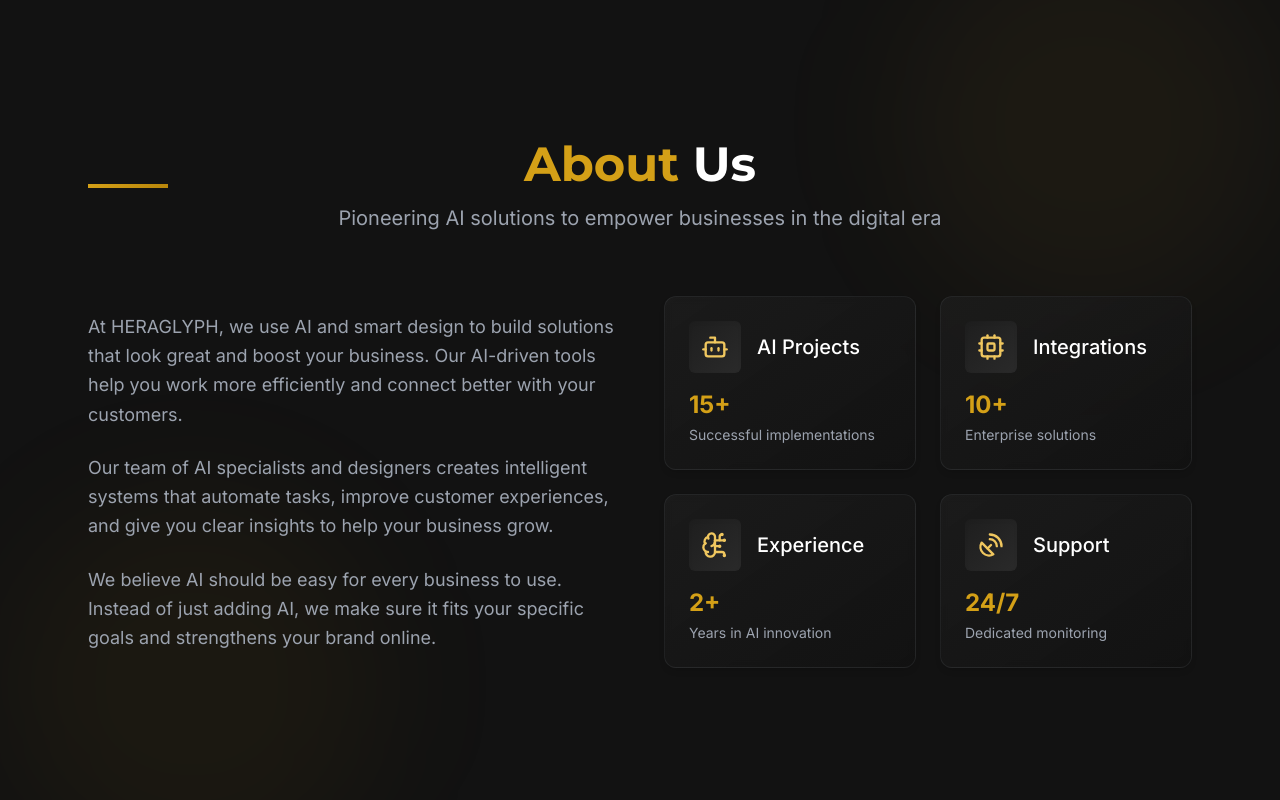
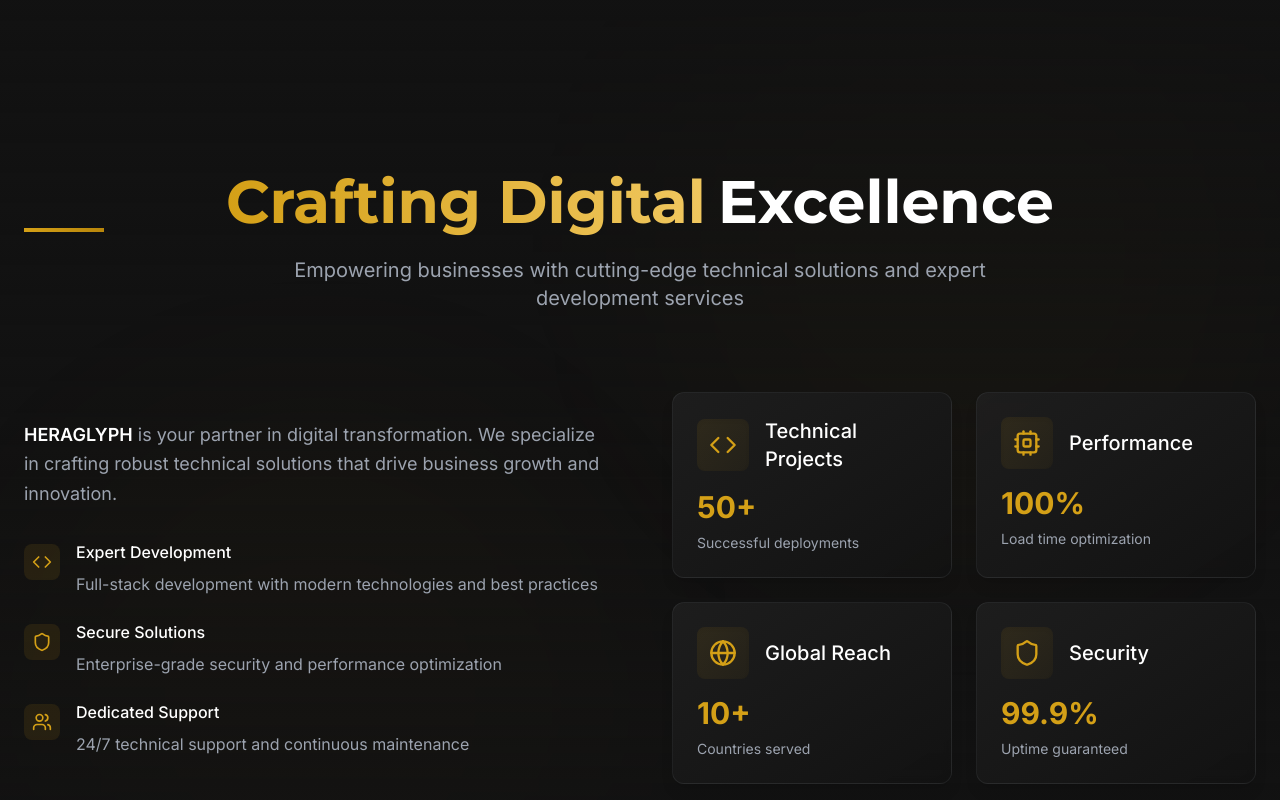
Before and after one commit to SaifAbdelsalam/heraglyph-portfolio-forge, a React (Vite) app: page / in a window 1280 px wide. Shown: the part 2020-2820 px from the top of the page. Built offline with nearby package versions, Linux system fonts and the light colour scheme.

Commit message:
Update AboutSection.tsx

```diff
--- a/src/components/AboutSection.tsx
+++ b/src/components/AboutSection.tsx
@@ -1,5 +1,4 @@
-
-import { Bot, Cpu, SatelliteDish, BrainCircuit } from 'lucide-react';
+import { Bot, Cpu, SatelliteDish, BrainCircuit, Code, Users, Globe, Shield } from 'lucide-react';
 import { motion } from 'framer-motion';
 
 const containerVariants = {
@@ -7,64 +6,123 @@ const containerVariants = {
   visible: {
     opacity: 1,
     transition: {
-      staggerChildren: 0.2,
+      staggerChildren: 0.15,
+      delayChildren: 0.3,
     },
   },
 };
 
 const itemVariants = {
-  hidden: { opacity: 0, y: 20 },
+  hidden: { opacity: 1, y: 20, scale: 0.95 },
   visible: {
     opacity: 1,
     y: 0,
+    scale: 1,
     transition: {
-      duration: 0.5,
-      ease: 'easeOut',
+      type: "spring",
+      stiffness: 100,
+      damping: 10,
+      duration: 0.8,
     },
   },
 };
 
 const AboutSection = () => {
+  const stats = [
+    {
+      icon: <Code size={28} />,
+      title: "Technical Projects",
+      value: "50+",
+      description: "Successful deployments"
+    },
+    {
+      icon: <Cpu size={28} />,
+      title: "Performance",
+      value: "100%",
+      description: "Load time optimization"
+    },
+    {
+      icon: <Globe size={28} />,
+      title: "Global Reach",
+      value: "10+",
+      description: "Countries served"
+    },
+    {
+      icon: <Shield size={28} />,
+      title: "Security",
+      value: "99.9%",
+      description: "Uptime guaranteed"
+    }
+  ];
+
   return (
-    <section id="about" className="bg-heraglyph-black py-24 relative overflow-hidden">
-      {/* Background elements */}
-      <div className="absolute top-0 right-0 w-96 h-96 bg-heraglyph-accent/5 rounded-full filter blur-3xl"></div>
-      <div className="absolute bottom-0 left-0 w-96 h-96 bg-heraglyph-gradient-end/5 rounded-full filter blur-3xl"></div>
+    <section id="about" className="bg-heraglyph-black py-32 relative overflow-hidden">
+      {/* Enhanced background elements */}
+      <div className="absolute top-0 right-0 w-[40rem] h-[40rem] bg-heraglyph-accent/5 rounded-full filter blur-[100px] animate-pulse"></div>
+      <div className="absolute bottom-0 left-0 w-[40rem] h-[40rem] bg-heraglyph-gradient-end/5 rounded-full filter blur-[100px] animate-pulse"></div>
+      <div className="absolute inset-0 bg-gradient-to-b from-heraglyph-black via-transparent to-heraglyph-black"></div>
 
-      <div className="section-container max-w-6xl mx-auto px-6 relative z-10">
+      <div className="section-container max-w-7xl mx-auto px-6 relative z-10">
         <motion.div
-          className="text-center mb-16"
-          initial={{ opacity: 0, y: 20 }}
+          className="text-center mb-20"
+          initial={{ opacity: 0, y: 30 }}
           whileInView={{ opacity: 1, y: 0 }}
           viewport={{ once: true }}
-          transition={{ duration: 0.6 }}
+          transition={{ duration: 0.8 }}
         >
-          <h2 className="section-title text-3xl md:text-4xl lg:text-5xl font-bold font-heading mb-4">
-            <span className="text-heraglyph-accent">About</span>
-            <span className="text-heraglyph-white"> Us</span>
+          <h2 className="section-title text-4xl md:text-5xl lg:text-6xl font-bold font-heading mb-6">
+            <span className="bg-gradient-to-r from-heraglyph-accent to-heraglyph-accent-light bg-clip-text text-transparent">
+              Crafting Digital
+            </span>
+            <span className="text-heraglyph-white ml-3">Excellence</span>
           </h2>
-          <p className="section-subtitle text-heraglyph-gray max-w-2xl mx-auto text-lg md:text-xl">
-            Pioneering AI solutions to empower businesses in the digital era
+          <p className="section-subtitle text-heraglyph-gray max-w-3xl mx-auto text-lg md:text-xl">
+            Empowering businesses with cutting-edge technical solutions and expert development services
           </p>
         </motion.div>
 
-        <div className="flex flex-col lg:flex-row gap-12 items-center">
+        <div className="flex flex-col lg:flex-row gap-16 items-center">
           <motion.div
             className="lg:w-1/2"
             initial={{ opacity: 0, x: -30 }}
             whileInView={{ opacity: 1, x: 0 }}
             viewport={{ once: true }}
-            transition={{ duration: 0.6 }}
+            transition={{ duration: 0.8 }}
           >
-            <p className="text-heraglyph-gray text-lg leading-relaxed mb-6">
-              At HERAGLYPH, we use AI and smart design to build solutions that look great and boost your business. Our AI-driven tools help you work more efficiently and connect better with your customers.
+            <div className="space-y-8">
+              <p className="text-heraglyph-gray text-lg leading-relaxed">
+                <span className="text-heraglyph-white font-semibold">HERAGLYPH</span> is your partner in digital transformation. We specialize in crafting robust technical solutions that drive business growth and innovation.
               </p>
-            <p className="text-heraglyph-gray text-lg leading-relaxed mb-6">
-              Our team of AI specialists and designers creates intelligent systems that automate tasks, improve customer experiences, and give you clear insights to help your business grow.
-            </p>
-            <p className="text-heraglyph-gray text-lg leading-relaxed">
-              We believe AI should be easy for every business to use. Instead of just adding AI, we make sure it fits your specific goals and strengthens your brand online.
-            </p>
+              <div className="space-y-6">
+                <div className="flex items-start space-x-4">
+                  <div className="p-2 rounded-lg bg-heraglyph-accent/10 text-heraglyph-accent mt-1">
+                    <Code size={20} />
+                  </div>
+                  <div>
+                    <h3 className="text-heraglyph-white font-medium mb-2">Expert Development</h3>
+                    <p className="text-heraglyph-gray">Full-stack development with modern technologies and best practices</p>
+                  </div>
+                </div>
+                <div className="flex items-start space-x-4">
+                  <div className="p-2 rounded-lg bg-heraglyph-accent/10 text-heraglyph-accent mt-1">
+                    <Shield size={20} />
+                  </div>
+                  <div>
+                    <h3 className="text-heraglyph-white font-medium mb-2">Secure Solutions</h3>
+                    <p className="text-heraglyph-gray">Enterprise-grade security and performance optimization</p>
+                  </div>
+                </div>
+                <div className="flex items-start space-x-4">
+                  <div className="p-2 rounded-lg bg-heraglyph-accent/10 text-heraglyph-accent mt-1">
+                    <Users size={20} />
+                  </div>
+                  <div>
+                    <h3 className="text-heraglyph-white font-medium mb-2">Dedicated Support</h3>
+                    <p className="text-heraglyph-gray">24/7 technical support and continuous maintenance</p>
+                  </div>
+                </div>
+              </div>
+            </div>
           </motion.div>
 
           <motion.div
@@ -75,73 +133,26 @@ const AboutSection = () => {
             viewport={{ once: true }}
           >
             <div className="grid grid-cols-2 gap-6">
+              {stats.map((stat, index) => (
                 <motion.div
+                  key={index}
                   variants={itemVariants}
-                className="bg-heraglyph-dark-gray rounded-xl p-6 shadow-md border border-opacity-10 border-heraglyph-gray backdrop-blur-sm hover:shadow-lg transition-all duration-300"
-                style={{
-                  background: 'linear-gradient(145deg, rgba(31, 31, 31, 0.7) 0%, rgba(18, 18, 18, 0.9) 100%)',
-                }}
+                  className="group relative bg-gradient-to-br from-heraglyph-dark-gray/90 to-heraglyph-black/95
+                    rounded-xl p-6 shadow-lg border border-heraglyph-gray/10 backdrop-blur-sm
+                    hover:border-heraglyph-accent/20 transition-all duration-500"
+                  whileHover={{ scale: 1.02 }}
                 >
                   <div className="flex items-center mb-4">
-                  <div className="p-3 rounded-md bg-gradient-to-br from-[#1E1E1E] to-[#2A2A2A] shadow-inner text-heraglyph-accent-light">
-                    <Bot size={28} />
+                    <div className="p-3 rounded-lg bg-gradient-to-br from-heraglyph-accent/10 to-heraglyph-accent/5
+                      shadow-inner text-heraglyph-accent group-hover:text-heraglyph-accent-light transition-colors duration-300">
+                      {stat.icon}
                     </div>
-                  <h3 className="text-xl font-medium ml-4 text-heraglyph-white">AI Projects</h3>
+                    <h3 className="text-xl font-medium ml-4 text-heraglyph-white">{stat.title}</h3>
                   </div>
-                <p className="text-heraglyph-accent text-2xl font-bold mb-1">15+</p>
-                <p className="text-heraglyph-gray text-sm">Successful implementations</p>
+                  <p className="text-heraglyph-accent text-3xl font-bold mb-2">{stat.value}</p>
+                  <p className="text-heraglyph-gray text-sm">{stat.description}</p>
                 </motion.div>
-
-              <motion.div
-                variants={itemVariants}
-                className="bg-heraglyph-dark-gray rounded-xl p-6 shadow-md border border-opacity-10 border-heraglyph-gray backdrop-blur-sm hover:shadow-lg transition-all duration-300"
-                style={{
-                  background: 'linear-gradient(145deg, rgba(31, 31, 31, 0.7) 0%, rgba(18, 18, 18, 0.9) 100%)',
-                }}
-              >
-                <div className="flex items-center mb-4">
-                  <div className="p-3 rounded-md bg-gradient-to-br from-[#1E1E1E] to-[#2A2A2A] shadow-inner text-heraglyph-accent-light">
-                    <Cpu size={28} />
-                  </div>
-                  <h3 className="text-xl font-medium ml-4 text-heraglyph-white">Integrations</h3>
-                </div>
-                <p className="text-heraglyph-accent text-2xl font-bold mb-1">10+</p>
-                <p className="text-heraglyph-gray text-sm">Enterprise solutions</p>
-              </motion.div>
-
-              <motion.div
-                variants={itemVariants}
-                className="bg-heraglyph-dark-gray rounded-xl p-6 shadow-md border border-opacity-10 border-heraglyph-gray backdrop-blur-sm hover:shadow-lg transition-all duration-300"
-                style={{
-                  background: 'linear-gradient(145deg, rgba(31, 31, 31, 0.7) 0%, rgba(18, 18, 18, 0.9) 100%)',
-                }}
-              >
-                <div className="flex items-center mb-4">
-                  <div className="p-3 rounded-md bg-gradient-to-br from-[#1E1E1E] to-[#2A2A2A] shadow-inner text-heraglyph-accent-light">
-                    <BrainCircuit size={28} />
-                  </div>
-                  <h3 className="text-xl font-medium ml-4 text-heraglyph-white">Experience</h3>
-                </div>
-                <p className="text-heraglyph-accent text-2xl font-bold mb-1">2+</p>
-                <p className="text-heraglyph-gray text-sm">Years in AI innovation</p>
-              </motion.div>
-
-              <motion.div
-                variants={itemVariants}
-                className="bg-heraglyph-dark-gray rounded-xl p-6 shadow-md border border-opacity-10 border-heraglyph-gray backdrop-blur-sm hover:shadow-lg transition-all duration-300"
-                style={{
-                  background: 'linear-gradient(145deg, rgba(31, 31, 31, 0.7) 0%, rgba(18, 18, 18, 0.9) 100%)',
-                }}
-              >
-                <div className="flex items-center mb-4">
-                  <div className="p-3 rounded-md bg-gradient-to-br from-[#1E1E1E] to-[#2A2A2A] shadow-inner text-heraglyph-accent-light">
-                    <SatelliteDish size={28} />
-                  </div>
-                  <h3 className="text-xl font-medium ml-4 text-heraglyph-white">Support</h3>
-                </div>
-                <p className="text-heraglyph-accent text-2xl font-bold mb-1">24/7</p>
-                <p className="text-heraglyph-gray text-sm">Dedicated monitoring</p>
-              </motion.div>
+              ))}
             </div>
           </motion.div>
         </div>
```
Lines whose indentation alone changed are shown as unchanged.
